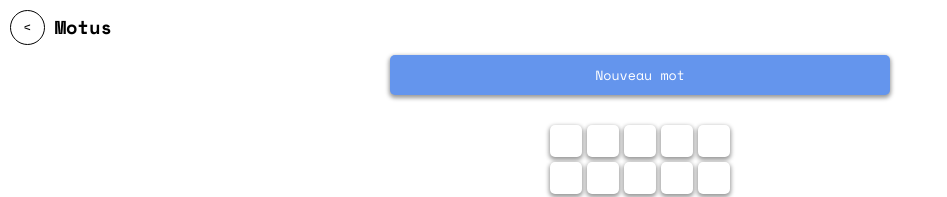
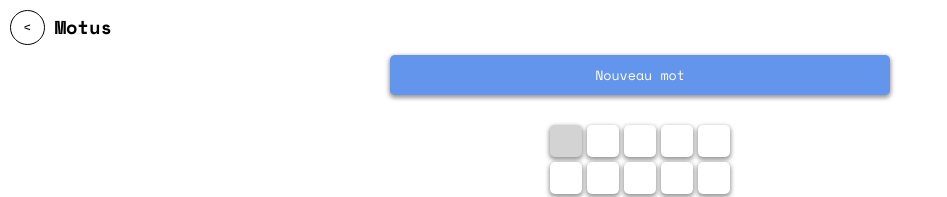
Before and after one commit to armand-colin/bouche-cousue, a React (Create React App) app: page /motus in a window 1280 px wide. Both pictures are taken after a click on the button "Nouveau mot". Shown: the top 197 px of the page, without its empty margins (0-947 px from the left). Built offline with nearby package versions, Linux system fonts and the light colour scheme.

Commit message:
fixed motus

```diff
--- a/src/views/home/Home.tsx
+++ b/src/views/home/Home.tsx
@@ -1,4 +1,3 @@
-import { Link } from 'react-router-dom'
 import LinkButton from './LinkButton'
 import './style.scss'
 
--- a/src/views/home/LinkButton.tsx
+++ b/src/views/home/LinkButton.tsx
@@ -1,4 +1,4 @@
-import { Link, useNavigate } from "react-router-dom"
+import { useNavigate } from "react-router-dom"
 
 interface Props {
     path: string;
--- a/src/views/motus/Try.tsx
+++ b/src/views/motus/Try.tsx
@@ -1,6 +1,6 @@
 import { Component } from "react";
 
-type Match = 'correct' | 'incorrect' | 'place';
+type Match = 'correct' | 'incorrect' | 'place' | 'empty' | 'current';
 
 export interface ITry {
     letters: string;
@@ -10,6 +10,7 @@ export interface ITry {
 interface Props {
     length: number;
     try: ITry | null;
+    onClick: (i: number) => void
 }
 
 export default class Try extends Component<Props> {
@@ -31,7 +32,7 @@ export default class Try extends Component<Props> {
         return <div className="Try">
             {
                 letters.map((letter, i) => (
-                    <div key={i} className={`letter ${letter.className}`}>
+                    <div key={i} className={`letter ${letter.className}`} onClick={() => this.props.onClick(i)}>
                         {letter.s}
                     </div>
                 ))
--- a/src/views/motus/Word.tsx
+++ b/src/views/motus/Word.tsx
@@ -14,10 +14,11 @@ interface Props {
 
 interface State {
     tries: (ITry | null)[]
-    current: string;
     invalid: string[];
     win: boolean | null;
     message: string | null;
+    pos: number;
+    current: string;
 }
 
 const missingMessages = [
@@ -50,11 +51,12 @@ export default class Word extends Component<Props, State> {
     constructor(props: Props) {
         super(props);
         this.state = {
-            tries: new Array(MAX_TRY).fill(null),
-            current: '',
+            tries: Array(MAX_TRY).fill(null),
+            current: ' '.repeat(props.word.length),
+            pos: 0,
             invalid: [],
             win: null,
-            message: null
+            message: null,
         }
 
         this.invalid = new Set();
@@ -73,7 +75,7 @@ export default class Word extends Component<Props, State> {
         const current = this.state.current;
         const word = this.props.word;
 
-        if (current.length !== word.length) {
+        if (current.includes(' ')) {
             this.setState({ message: choice(missingMessages) })
             return;
         }
@@ -124,38 +126,68 @@ export default class Word extends Component<Props, State> {
         tries[this.try] = _try
         this.try++
 
-        if (this.try === MAX_TRY)
+        if (current === word)
+            this.setState({ win: true })
+        else if (this.try === MAX_TRY)
             this.setState({ win: false })
 
-        console.log([...this.invalid.values()])
-        this.setState({ tries, current: '', invalid: [...this.invalid.values()] })
+        this.setState({
+            tries,
+            current: ' '.repeat(word.length),
+            invalid: [...this.invalid.values()],
+            pos: 0
+        })
     }
 
     private backspace() {
         this.setState({ message: null })
 
         let current = this.state.current;
-        if (current.length === 0)
-            return;
-        current = current.slice(undefined, current.length - 1)
-        this.setState({ current })
+        let pos = this.state.pos
+        if (current[pos] !== " ")
+            current = current.slice(undefined, pos) + ' ' + current.slice(pos + 1)
+        pos = Math.max(pos - 1, 0)
+        this.setState({
+            current,
+            pos
+        })
     }
 
     private input(key: string) {
         this.setState({ message: null })
 
         let current = this.state.current;
-        if (current.length >= this.props.word.length)
-            return;
-        current += key;
-        this.setState({ current })
+        let pos = this.state.pos
+
+        current = current.slice(undefined, pos) + key + current.slice(pos + 1)
+        pos = Math.min(pos + 1, current.length - 1)
+        this.setState({
+            current,
+            pos
+        })
+    }
+
+    private select(row: number, i: number) {
+        if (row !== this.try)
+            return
+        this.setState({
+            pos: i
+        })
     }
 
     render() {
+        const tries = [...this.state.tries]
+        tries[this.try] = {
+            letters: this.state.current,
+            match: Array(this.state.current.length)
+                .fill('empty')
+                .map((x, i) => i === this.state.pos ? 'current' : x)
+        }
+
         return <div className="Word">
             <div className="tries">
                 {
-                    this.state.tries.map((_try, i) => <Try key={i} try={_try} length={this.props.word.length} />)
+                    tries.map((_try, i) => <Try key={i} try={_try} length={this.props.word.length} onClick={k => this.select(i, k)} />)
                 }
             </div>
 
@@ -166,9 +198,6 @@ export default class Word extends Component<Props, State> {
                         <p>Dommage, le mot était <span className="bold">{this.props.word}</span></p> :
                     undefined
             }
-            <div className="current">
-                {this.state.current}
-            </div>
             <div className="message">
                 {this.state.message}
             </div>
--- a/src/views/motus/style.scss
+++ b/src/views/motus/style.scss
@@ -126,5 +126,12 @@
         &.place {
             background: orange;
         }
+        &.current {
+            background: lightgray;
+            color: black;
+        }
+        &.empty {
+            color: black;
         }
     }
+}
--- a/src/views/sudoku/Sudoku.tsx
+++ b/src/views/sudoku/Sudoku.tsx
@@ -2,7 +2,6 @@ import { Component } from "react";
 import Grid from "./Grid";
 import Keyboard from "./Keyboard";
 import './style.scss';
-import grids from "./list-grids.json"
 import ViewHeader from "../ViewHeader";
 import { generateSudoku } from "./generateSudoku";
 
```
Lines whose indentation alone changed are shown as unchanged.
